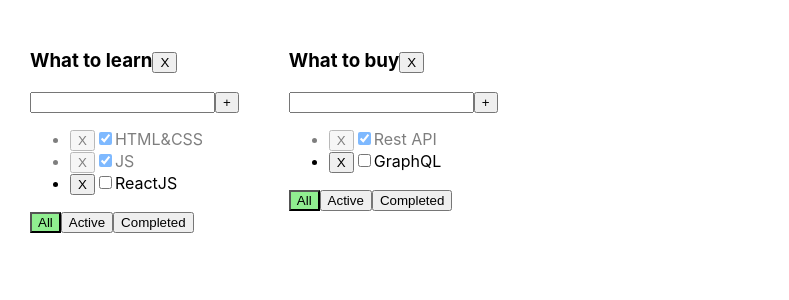
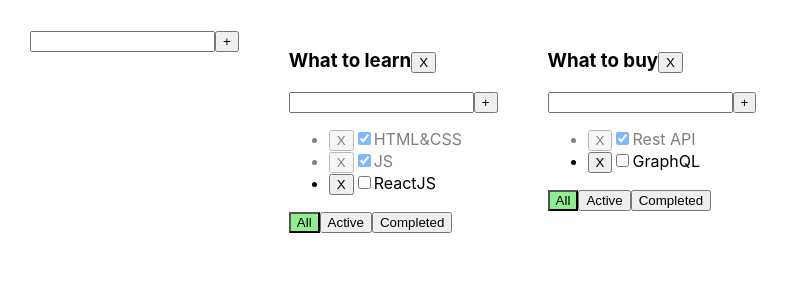
Before and after one commit to Anton-Osip/ToDoList, a React (Create React App) app: page / in a window 1280 px wide. Shown: the top 300 px of the page, without its empty margins (0-789 px from the left). Built offline with nearby package versions, Linux system fonts and the light colour scheme.

Commit message:
feat: 06 🥑 - Спринт 02, неделя 2

```diff
--- /dev/null
+++ b/src/AddItemForm.tsx
@@ -0,0 +1,45 @@
+import React, {ChangeEvent, KeyboardEvent, useState} from "react";
+import {Button} from "./Button";
+
+type PropsType = {
+    addItem: (title: string) => void
+}
+
+
+export const AddItemForm = ({ addItem }: PropsType) => {
+    const [title, setTitle] = useState('')
+    const [error, setError] = useState<string | null>(null)
+
+    const addItemHandler = () => {
+        if (title.trim() !== '') {
+            addItem(title.trim())
+            setTitle('')
+        } else {
+            setError('Title is required')
+        }
+    }
+
+    const changeItemHandler = (event: ChangeEvent<HTMLInputElement>) => {
+        setTitle(event.currentTarget.value)
+    }
+
+    const addItemOnKeyUpHandler = (event: KeyboardEvent<HTMLInputElement>) => {
+        setError(null)
+        if (event.key === 'Enter') {
+            addItemHandler()
+        }
+    }
+
+    return (
+        <div>
+            <input
+                className={error ? 'error' : ''}
+                value={title}
+                onChange={changeItemHandler}
+                onKeyUp={addItemOnKeyUpHandler}
+            />
+            <Button title={'+'} onClick={addItemHandler} />
+            {error && <div className={'error-message'}>{error}</div>}
+        </div>
+    )
+}
--- a/src/App.tsx
+++ b/src/App.tsx
@@ -2,6 +2,7 @@ import React, {useState} from 'react';
 import './App.css';
 import {TaskProps, TodoList} from "./TodoList";
 import {v1} from "uuid";
+import {AddItemForm} from "./AddItemForm";
 
 export type FilterValue = 'All' | 'Active' | 'Completed'
 type Todolist = {
@@ -48,19 +49,40 @@ export const App = () => {
         setTasks({...tasks, [todolistId]: tasks[todolistId].map(task => task.id === taskId ? {...task, isDone} : task)})
     }
 
+    const updateTaskTitle = (todolistId: string, taskId: string, title: string) => {
+        setTasks({
+            ...tasks,
+            [todolistId]: tasks[todolistId].map(t => (t.id === taskId ? {...t, title} : t)),
+        })
+    }
+
     const removeTasks = (todolistId: string, taskId: string) => {
         setTasks({...tasks, [todolistId]: tasks[todolistId].filter(task => task.id !== taskId)})
     }
 
     // TODOLIST CRUD
-
     const removeTodoList = (todolistId: string) => {
         setTodolists(todolists.filter(todolist => todolist.id !== todolistId))
         delete tasks[todolistId]
-        setTasks({ ...tasks })
+        setTasks({...tasks})
     }
+
+    const addTodoList = (title: string) => {
+        const newTodoListId = v1()
+        const newTodoList: Todolist = {id: newTodoListId, title, filter: 'All'}
+        setTodolists([newTodoList, ...todolists])
+        setTasks({...tasks, [newTodoListId]: []})
+    }
+
+
+
+    const updateTodoListTitle = (todolistId: string, title: string) => {
+        setTodolists(todolists.map(tl=>tl.id === todolistId ? {...tl, title} : tl))
+    }
+
     return (
         <div className = "App">
+            <AddItemForm addItem = {addTodoList}/>
             {todolists.map(tl => {
                 return (
                     <TodoList
@@ -73,7 +95,9 @@ export const App = () => {
                         filterTasks = {filterTasks}
                         addTask = {addTask}
                         changeTaskStatus = {changeTaskStatus}
-                        removeTodoList={removeTodoList}/>
+                        removeTodoList = {removeTodoList}
+                        updateTaskTitle={updateTaskTitle}
+                        updateTodoListTitle={updateTodoListTitle}/>
                 )
             })}
         </div>
--- /dev/null
+++ b/src/EditableSpan.tsx
@@ -0,0 +1,39 @@
+import {ChangeEvent, useState} from "react";
+
+type Props = {
+    value: string
+    onChange: (newTitle: string) => void
+}
+
+export const EditableSpan = ({ value,onChange }: Props) => {
+    const [editMode, setEditMode] = useState(false)
+    const [title, setTitle] = useState(value)
+
+    const activateEditModeHandler = () => {
+        setEditMode(true)
+    }
+
+    const deactivateEditModeHandler = () => {
+        setEditMode(false)
+        onChange(title)
+    }
+
+    const changeTitleHandler = (event: ChangeEvent<HTMLInputElement>) => {
+        setTitle(event.currentTarget.value)
+    }
+
+    return (
+        <>
+            {editMode ? (
+                <input
+                    value = {title}
+                    onChange = {changeTitleHandler}
+                    onBlur = {deactivateEditModeHandler}
+                    autoFocus
+                />
+            ) : (
+                <span onDoubleClick = {activateEditModeHandler}>{value}</span>
+            )}
+        </>
+    )
+}
--- a/src/Task.tsx
+++ b/src/Task.tsx
@@ -1,14 +1,16 @@
 import React, {ChangeEvent} from "react";
 import {TaskProps} from "./TodoList";
 import {Button} from "./Button";
+import {EditableSpan} from "./EditableSpan";
 
 type Props = {
     todoListId: string
     removeTasks: (todolistId: string, taskId: string) => void
     changeTaskStatus: (todolistId: string, taskId: string, isDone: boolean) => void
+    updateTaskTitle: (todolistId: string, taskId: string, title: string) => void
 } & TaskProps;
 
-export const Task = ({id, isDone, title, todoListId, removeTasks, changeTaskStatus}: Props) => {
+export const Task = ({id, isDone, title, todoListId, removeTasks, changeTaskStatus, updateTaskTitle}: Props) => {
 
     const removeTaskHandler = () => {
         removeTasks(todoListId, id)
@@ -18,13 +20,18 @@ export const Task = ({id, isDone, title, todoListId, removeTasks, changeTaskStat
         changeTaskStatus(todoListId, id, e.currentTarget.checked)
     }
 
+    const changeTaskTitleHandler = (title: string) => {
+        updateTaskTitle(todoListId, id, title)
+    }
+
     return (
         <li className = {isDone ? 'is-done' : ''}>
             <Button
                 onClick = {removeTaskHandler}
                 title = {"X"}/>
             <input type = "checkbox" checked = {isDone} onChange = {changeTaskStatusHandler}/>
-            <span>{title}</span>
+            <EditableSpan value = {title} onChange = {changeTaskTitleHandler}/>
+
         </li>
     )
 }
--- a/src/TodoList.tsx
+++ b/src/TodoList.tsx
@@ -1,7 +1,9 @@
-import React, {KeyboardEvent, ChangeEvent, useState} from "react";
+import React from "react";
 import {Task} from "./Task";
 import {FilterValue} from "./App";
 import {Button} from "./Button";
+import {AddItemForm} from "./AddItemForm";
+import {EditableSpan} from "./EditableSpan";
 
 export type TaskProps = {
     id: string
@@ -19,6 +21,8 @@ type Props = {
     addTask: (todolistId: string, title: string) => void
     changeTaskStatus: (todolistId: string, taskId: string, isDone: boolean) => void
     removeTodoList: (todolistId: string) => void
+    updateTaskTitle: (todolistId: string, taskId: string, title: string) => void
+    updateTodoListTitle: (todolistId: string,title: string) => void
 }
 
 export const TodoList = (props: Props) => {
@@ -31,42 +35,23 @@ export const TodoList = (props: Props) => {
         filterTasks,
         addTask,
         changeTaskStatus,
-        removeTodoList
+        removeTodoList,
+        updateTaskTitle,
+        updateTodoListTitle
     } = props;
 
-    const [text, setText] = useState<string>('');
-    const [error, setError] = useState<string | null>(null);
-
-
-    const onChangeHandler = (event: ChangeEvent<HTMLInputElement>) => {
-        setText(event.currentTarget.value)
-        setError(null)
-    }
-
-    const addTaskHandler = () => {
-        if (text.trim()) {
-            addTask(todoListId, text.trim())
-            setText('')
-        } else {
-            setError('Title is required')
-        }
-    }
-
-    const onClickHandler = () => {
-        addTaskHandler()
-    }
-
-    const onKeyHandler = (event: KeyboardEvent<HTMLInputElement>) => {
-        if (event.key === 'Enter') {
-            addTaskHandler()
-        }
-    }
 
     const changeFilterHandler = (filter: FilterValue) => {
         filterTasks(todoListId, filter)
     }
     const removeTodoListHandler = () => {
         removeTodoList(todoListId)
+    }
+    const addTaskCallback = (title: string) => {
+        addTask(todoListId, title)
+    }
+    const updateTodoListTitleHandler = (title: string) => {
+        updateTodoListTitle(todoListId, title)
     }
 
 
@@ -76,22 +61,17 @@ export const TodoList = (props: Props) => {
 
     const mappedTasks = filteredTasks.length ? filteredTasks.map(task => {
         return <Task key = {task.id} {...task} todoListId = {todoListId} removeTasks = {removeTasks}
-                     changeTaskStatus = {changeTaskStatus}/>
+                     changeTaskStatus = {changeTaskStatus} updateTaskTitle = {updateTaskTitle}/>
     }) : <div>Нет данных</div>
 
     return (
         <div>
-            <h3>{title}
+            <h3><EditableSpan value={title} onChange={updateTodoListTitleHandler}/>
                 <Button
                     onClick = {removeTodoListHandler}
                     title = {"X"}/>
             </h3>
-            <div>
-                <input className = {error ? 'error' : ''} value = {text} onChange = {onChangeHandler}
-                       onKeyDown = {onKeyHandler}/>
-                <button onClick = {onClickHandler}>+</button>
-                {error && <div className = {'error-message'}>{error}</div>}
-            </div>
+            <AddItemForm addItem = {addTaskCallback}/>
             <ul>
                 {mappedTasks}
             </ul>
```
